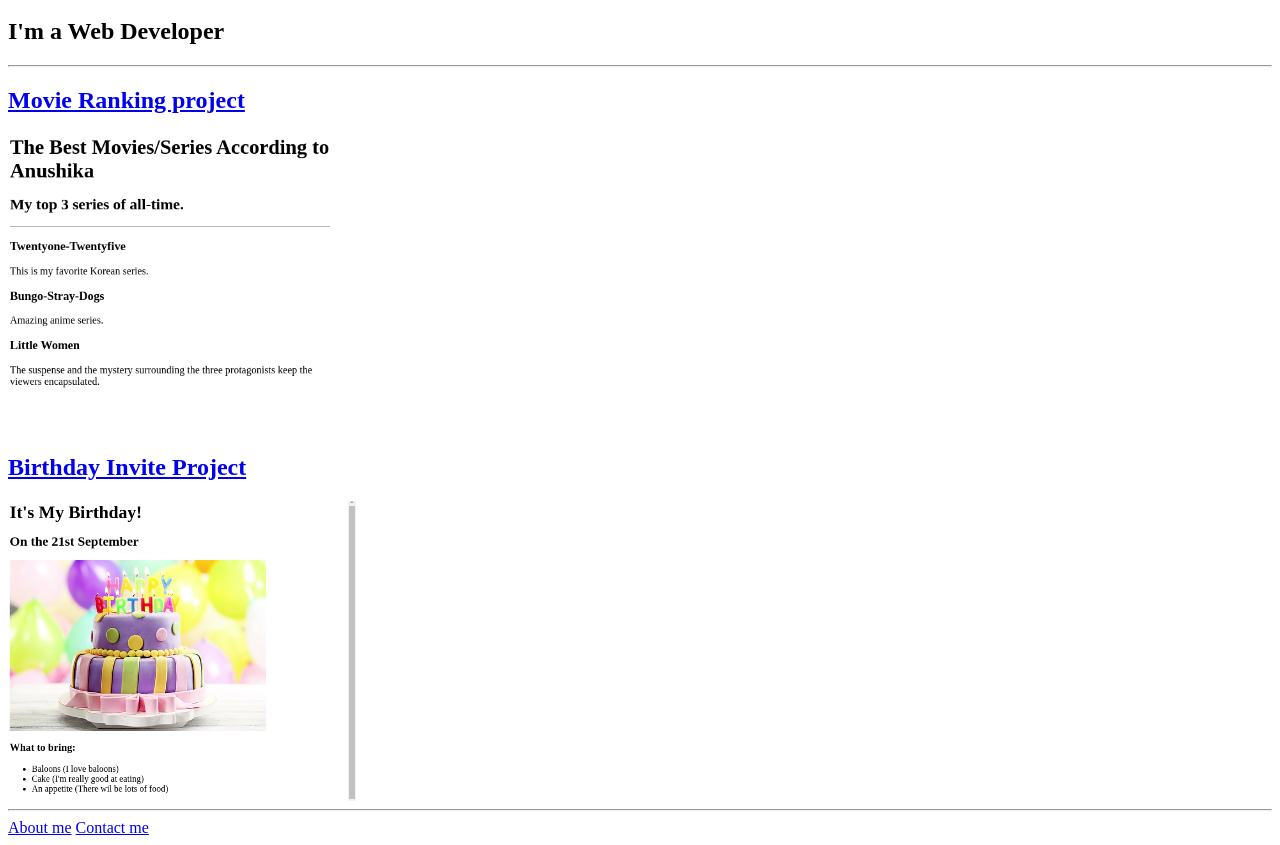
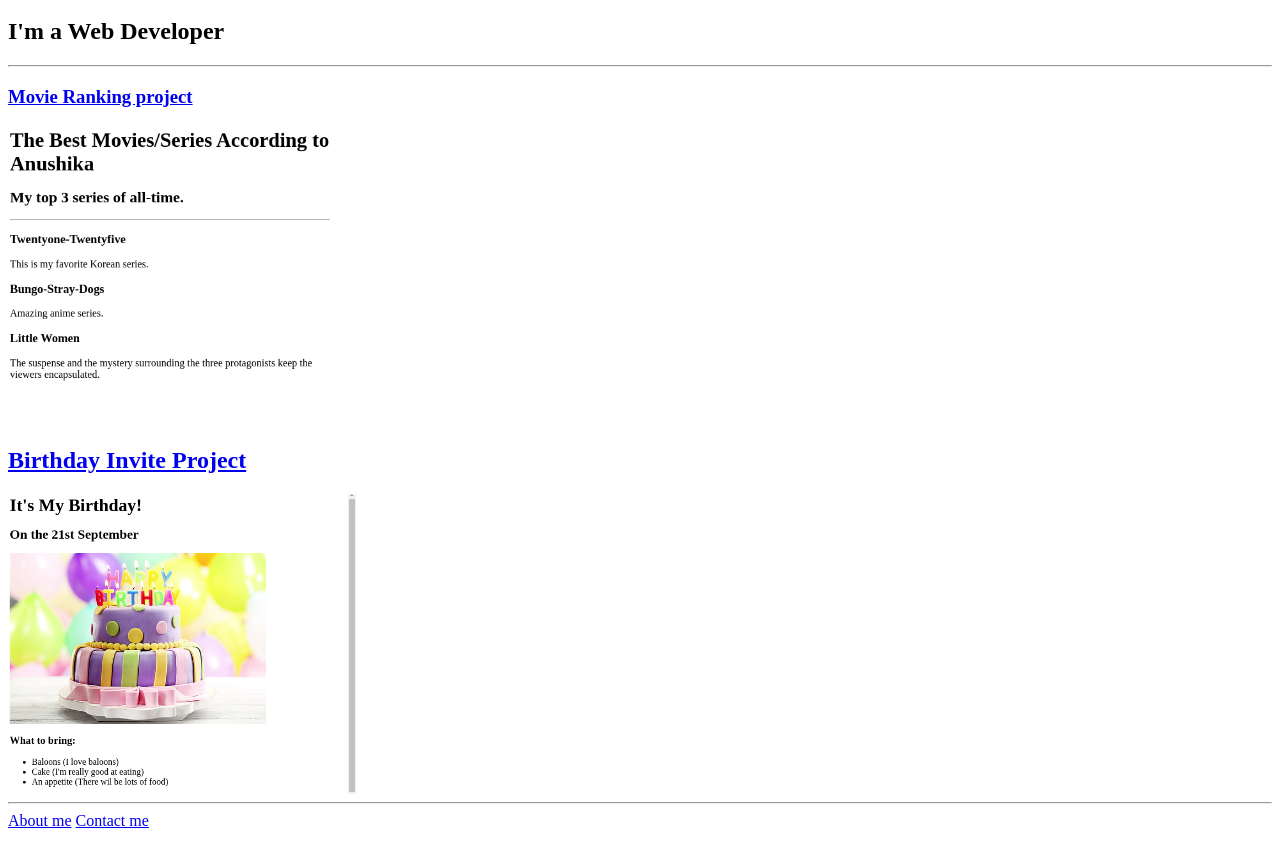
Before and after one commit to stayGold21/Web-Development, a plain HTML site: page index.html in a window 1280 px wide. Shown: the part 48-893 px from the top of the page. Drawn offline with Linux system fonts and the light colour scheme.

Commit message:
Update index.html

```diff
--- a/index.html
+++ b/index.html
@@ -2,10 +2,12 @@
 <h2>I'm a Web Developer</h2>
 <hr />
 
+<h3>
+    <a href="../public/movie-ranking.html">
+    Movie Ranking project
+</a>
+</h3>
 
-<a href="../public/movie-ranking.html">
-    <h2>Movie Ranking project</h2>
-</a>
 
 <img src="./assets/images/movies.png" height="300">
 
```
